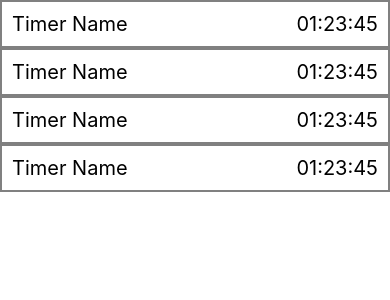
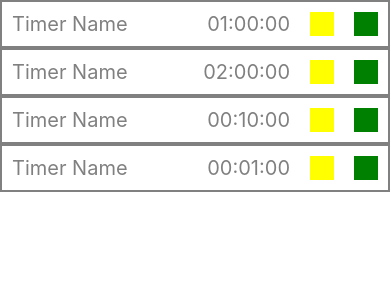
Before and after one commit to LucasMonastirsky/oh-no-my-rice, a React Native app: screen / in a window 390 px wide. Shown: the top 300 px of the page. Built offline with nearby package versions, Linux system fonts and the light colour scheme.

Commit message:
Basic timers

```diff
--- /dev/null
+++ b/src/components/AppText.tsx
@@ -0,0 +1,19 @@
+import { fontSizeMedium, marginMedium } from '@src/constants/styles'
+import { textMain } from '@src/constants/colors'
+import { StyleSheet, Text } from 'react-native'
+
+type AppTextProps = { children: string }
+
+const AppText = ({ children }: AppTextProps) => (
+  <Text style={css.text}>{children}</Text>
+)
+
+const css = StyleSheet.create({
+  text: {
+    color: textMain,
+    fontSize: fontSizeMedium,
+    padding: marginMedium,
+  }
+})
+
+export default AppText
--- /dev/null
+++ b/src/components/Icon.tsx
@@ -0,0 +1,23 @@
+import { textMain } from '@src/constants/colors'
+import { marginMedium } from '@src/constants/styles'
+import { StyleSheet, TouchableOpacity, View } from 'react-native'
+
+type IconProps = { onPress?: () => any, color?: string }
+
+const Icon = ({ onPress, color }: IconProps) => {
+  return <View style={css.container}>
+    <TouchableOpacity style={[css.background, { backgroundColor: color || textMain }]} onPress={onPress} />
+  </View>
+}
+
+const css = StyleSheet.create({
+  container: {
+    aspectRatio: 1,
+    padding: marginMedium,
+  },
+  background: {
+    flex: 1,
+  },
+})
+
+export default Icon
--- a/src/components/index.ts
+++ b/src/components/index.ts
@@ -1,4 +1,5 @@
+import AppText from './AppText'
 import HorizontalView from './HorizontalView'
 import Spacer from './Spacer'
 
-export { HorizontalView, Spacer }
+export { AppText, HorizontalView, Spacer }
--- /dev/null
+++ b/src/constants/colors.ts
@@ -0,0 +1 @@
+export const textMain = 'gray'
--- a/src/screens/TimerScreen/TimerScreen.tsx
+++ b/src/screens/TimerScreen/TimerScreen.tsx
@@ -4,10 +4,10 @@ import TimerItem from './components/TimerItem'
 const TimerScreen = () => {
   return (
     <View>
-      <TimerItem />
-      <TimerItem />
-      <TimerItem />
-      <TimerItem />
+      <TimerItem duration={3600000} />
+      <TimerItem duration={7200000} />
+      <TimerItem duration={600000} />
+      <TimerItem duration={60000} />
     </View>
   )
 }
--- a/src/screens/TimerScreen/components/TimerItem.tsx
+++ b/src/screens/TimerScreen/components/TimerItem.tsx
@@ -1,27 +1,54 @@
-import { Text, StyleSheet } from 'react-native'
-import { HorizontalView, Spacer } from '@src/components'
-import { fontSizeMedium, marginMedium } from '@src/constants/styles'
+import { StyleSheet } from 'react-native'
+import { AppText, HorizontalView, Spacer } from '@src/components'
+import Icon from '@src/components/Icon'
+import { useEffect, useReducer, useState } from 'react'
+import { timeToString, useAsyncState } from '@src/utils/helpers'
 
-const TimerItem = () => (
-  <HorizontalView style={css.container}>
-    <Text style={css.name}>Timer Name</Text>
-    <Spacer />
-    <Text style={css.counter}>01:23:45</Text>
-  </HorizontalView>
-)
+type TimerProps = { duration: number }
+
+const TimerItem = ({ duration }: TimerProps) => {
+  const [end_time, setEndTime, getEndTime] = useAsyncState<number | null>(null)
+  const [elapsed_time, setElapsedTime] = useState(0)
+  const [, tick] = useReducer(x => ++x, 0)
+
+  const getIsActive = () => getEndTime() != null
+
+  useEffect(() => {
+    const interval = setInterval(tick, 1000)
+
+    return () => clearInterval(interval)
+  }, [])
+
+  const onPressStart = () => {
+    setEndTime(Date.now() + duration - elapsed_time)
+  }
+  const onPressPause = () => {
+    setElapsedTime(duration - (end_time! - Date.now()))
+    setEndTime(null)
+  }
+
+  const remaining_time = end_time ? end_time - Date.now() : duration - elapsed_time
+
+  return (
+    <HorizontalView style={css.container}>
+      <AppText>Timer Name</AppText>
+      <Spacer />
+      <AppText>{timeToString(remaining_time)}</AppText>
+      <Icon onPress={tick} color='yellow' />
+      {getIsActive()
+        ? <Icon onPress={onPressPause} color='red' />
+        : <Icon onPress={onPressStart} color='green' />
+      }
+    </HorizontalView>
+  )
+}
 
 const css = StyleSheet.create({
   container: {
-    padding: marginMedium,
     borderWidth: 2,
     borderColor: 'gray',
+    backgroundColor: 'white',
   },
-  name: {
-    fontSize: fontSizeMedium,
-  },
-  counter: {
-    fontSize: fontSizeMedium,
-  }
 })
 
 export default TimerItem
--- /dev/null
+++ b/src/utils/helpers.ts
@@ -0,0 +1,29 @@
+import { useRef, useState } from "react"
+
+export const timeToString = (time: number) => {
+  const total_seconds = Math.floor(time / 1000)
+  const hours = Math.floor(total_seconds / 3600)
+  const minutes = Math.floor(total_seconds / 60 % 60)
+  const seconds = Math.floor(total_seconds % 60)
+
+  const f = (x: number) => x > 9 ? `${x}` : `0${x}`
+
+  return `${f(hours)}:${f(minutes)}:${f(seconds)}`
+}
+
+type ReturnType<T> = [T, (value: T | ((prev: T)=>T))=>void, ()=>T]
+export function useAsyncState<Type>(initial_value: Type): ReturnType<Type> {
+  const [state, _setState] = useState(initial_value)
+  const ref = useRef(state)
+  const getState = () => ref.current
+  const setState = (value: Type | ((prev: Type)=>Type)) => {
+    if (typeof value === 'function') {
+      const setter = value as (prev: Type)=>Type
+      _setState(state => ref.current = setter(state))
+    } else {
+      _setState(value)
+      ref.current = value
+    }
+  }
+  return [state, setState, getState]
+}
```
